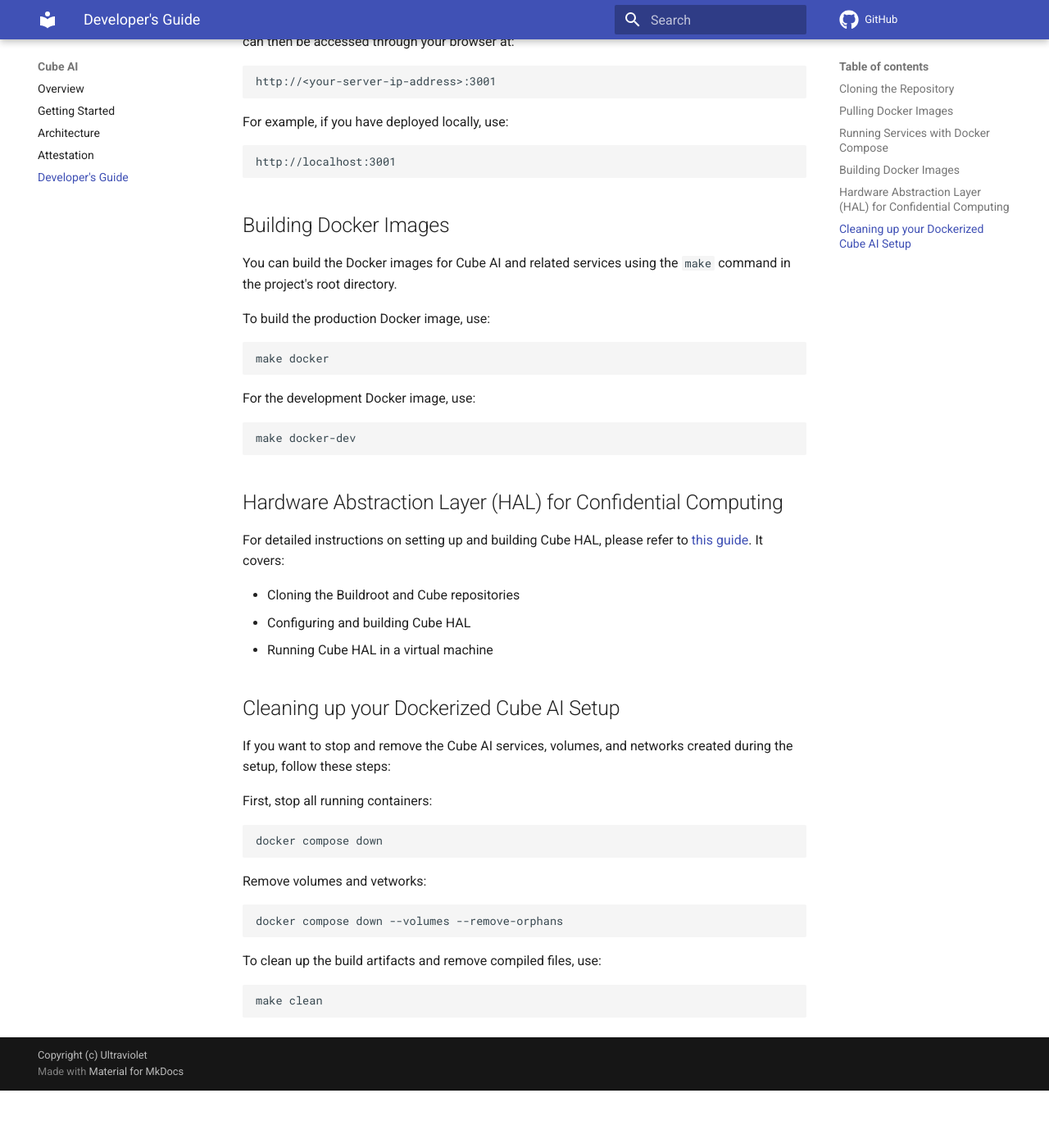
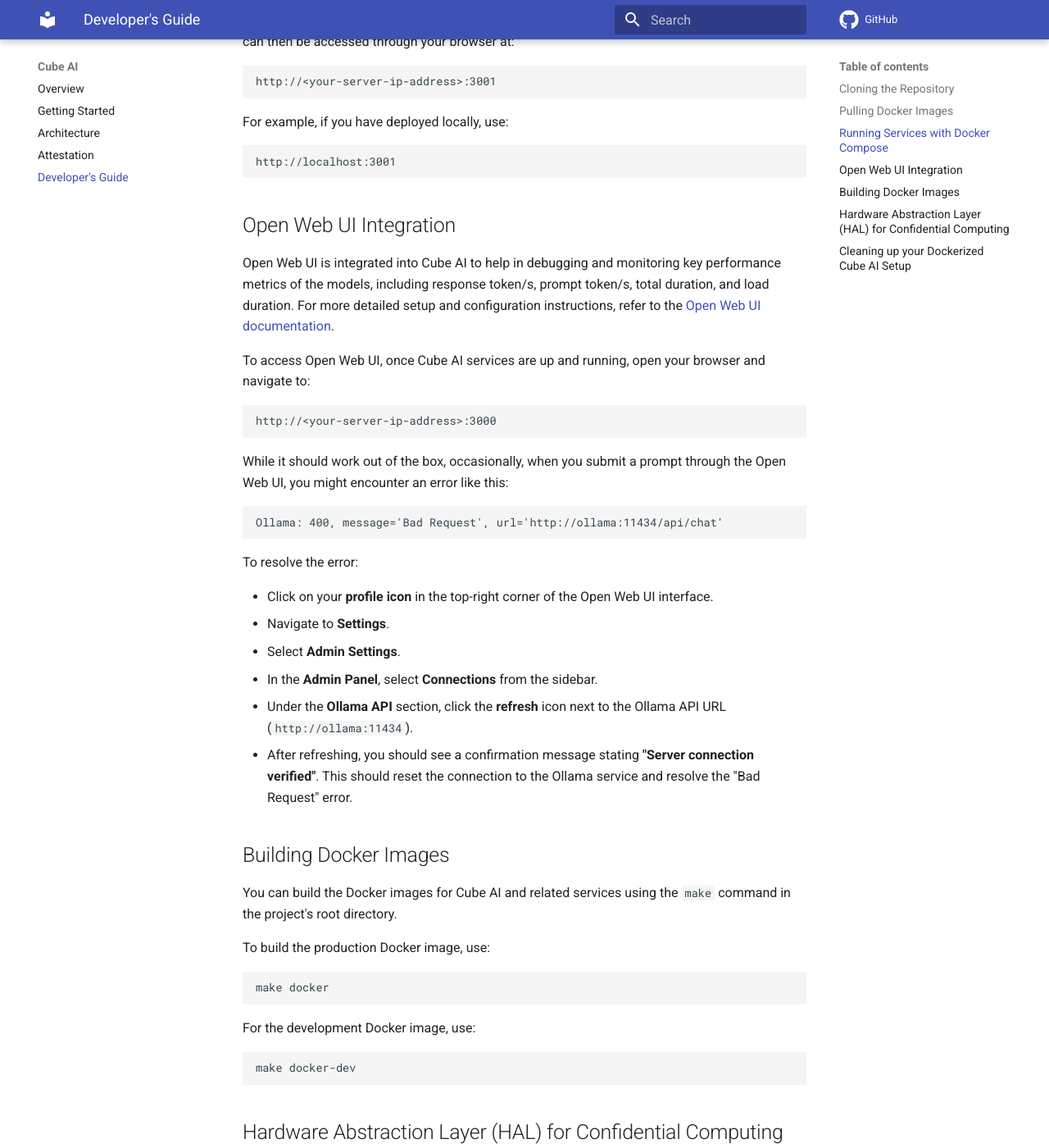
Before and after one commit to ultravioletrs/cube-docs, an MkDocs documentation site: the page built from docs/developer-guide.md, in a window 1280 px wide and 1400 px high, scrolled down 651 px. Shown: the whole window at 82% size. Built offline with MkDocs 1.6.1 and Material for MkDocs 9.7.7, drawn with Linux system fonts in a browser that asks for light colours; comment, search, counter and statistics services are not loaded; before the commit the page ends 1981 px from its top, so only the background shows below that.

Commit message:
UV-7 - Document Open Web UI (#8)
* Add documentation for Cube AI UI and Open Web UI

Signed-off-by: JeffMboya <jangina.mboya@gmail.com>

* Remove duplicate section

Signed-off-by: JeffMboya <jangina.mboya@gmail.com>

* Add reference to Open Web UI documentation

Signed-off-by: JeffMboya <jangina.mboya@gmail.com>

* Add reference to Open Web UI documentation

Signed-off-by: JeffMboya <jangina.mboya@gmail.com>

* Add key metrics

Signed-off-by: JeffMboya <jangina.mboya@gmail.com>

* Remove metrics explanation

Signed-off-by: JeffMboya <jangina.mboya@gmail.com>

* Add debugging

Signed-off-by: JeffMboya <jangina.mboya@gmail.com>

---------

Signed-off-by: JeffMboya <jangina.mboya@gmail.com>

````diff
--- a/docs/developer-guide.md
+++ b/docs/developer-guide.md
@@ -31,6 +31,31 @@
 ```bash
 http://localhost:3001
 ```
+
+## Open Web UI Integration
+
+Open Web UI is integrated into Cube AI to help in debugging and monitoring key performance metrics of the models, including response token/s, prompt token/s, total duration, and load duration. For more detailed setup and configuration instructions, refer to the [Open Web UI documentation](https://docs.openwebui.com/).
+
+To access Open Web UI, once Cube AI services are up and running, open your browser and navigate to:
+
+```bash
+http://<your-server-ip-address>:3000
+```
+
+While it should work out of the box, occasionally, when you submit a prompt through the Open Web UI, you might encounter an error like this:
+
+```bash
+Ollama: 400, message='Bad Request', url='http://ollama:11434/api/chat'
+```
+
+To resolve the error:
+
+- Click on your **profile icon** in the top-right corner of the Open Web UI interface.
+- Navigate to **Settings**.
+- Select **Admin Settings**.
+- In the **Admin Panel**, select **Connections** from the sidebar.
+- Under the **Ollama API** section, click the **refresh** icon next to the Ollama API URL (`http://ollama:11434`).
+- After refreshing, you should see a confirmation message stating **"Server connection verified"**. This should reset the connection to the Ollama service and resolve the "Bad Request" error.
 
 ## Building Docker Images
 
````
